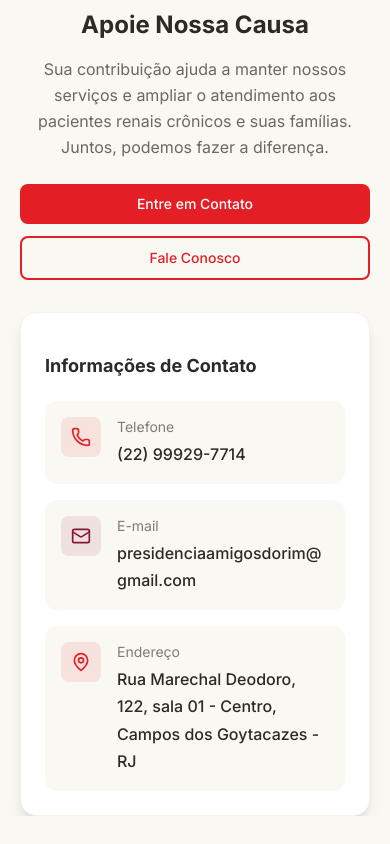
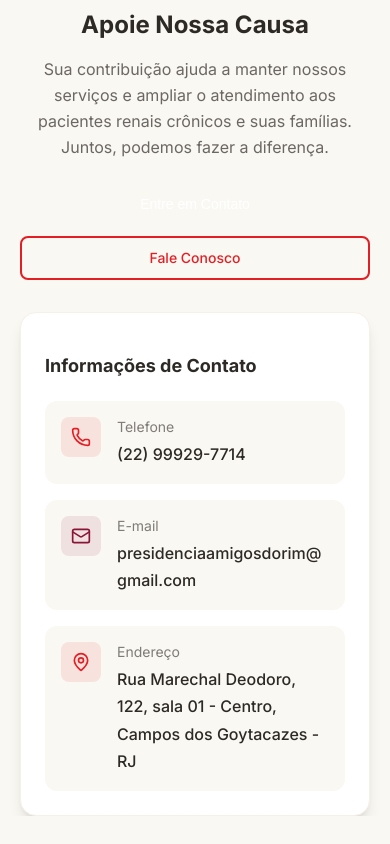
Before and after one commit to RafaelRRhocha/aar-landing-page, a Next.js app: page / in a window 390 px wide. Shown: the part 11156-12000 px from the top of the page. Built offline with nearby package versions, Linux system fonts and the light colour scheme.

Commit message:
Refactor CTASection: Remove hardcoded href from Button component and use dynamic phone link for WhatsApp contact.

```diff
--- a/package.json
+++ b/package.json
@@ -1,6 +1,6 @@
 {
   "name": "aar",
-  "version": "1.0.1",
+  "version": "1.0.2",
   "private": true,
   "description": "Landing page e portfólio cultural da Associação Amigos do Rim",
   "scripts": {
--- a/src/components/sections/CTASection.tsx
+++ b/src/components/sections/CTASection.tsx
@@ -40,7 +40,7 @@ export function CTASection() {
               </p>
 
               <div className="desktop:justify-start flex flex-col justify-center gap-3 sm:flex-row">
-                <Button href="#contato" variant="primary">
+                <Button variant="primary">
                   <a
                     className="text-white"
                     href={`https://wa.me/55${CONTACT_INFO.phone.replace(/\D/g, '')}`}
```
